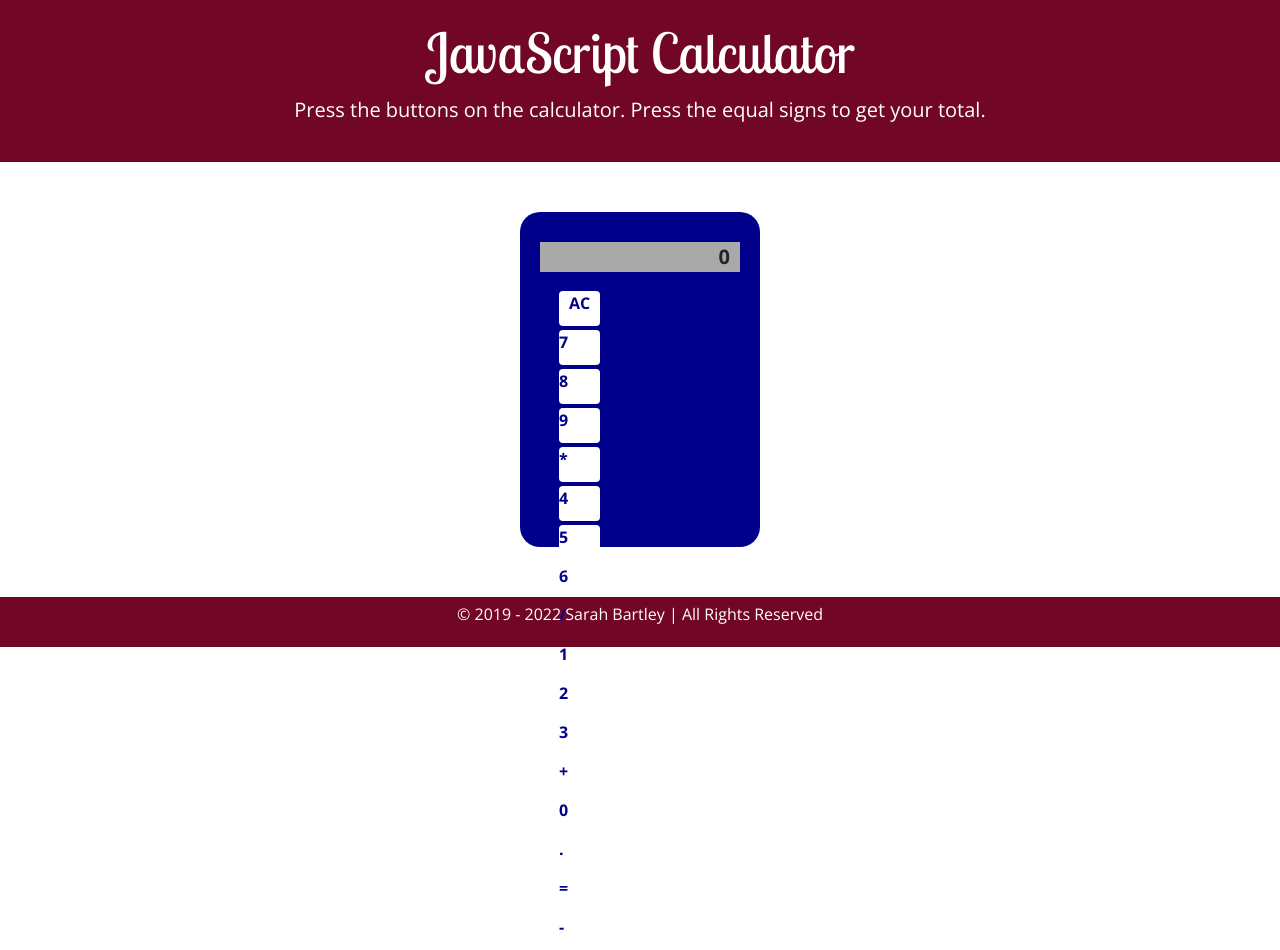
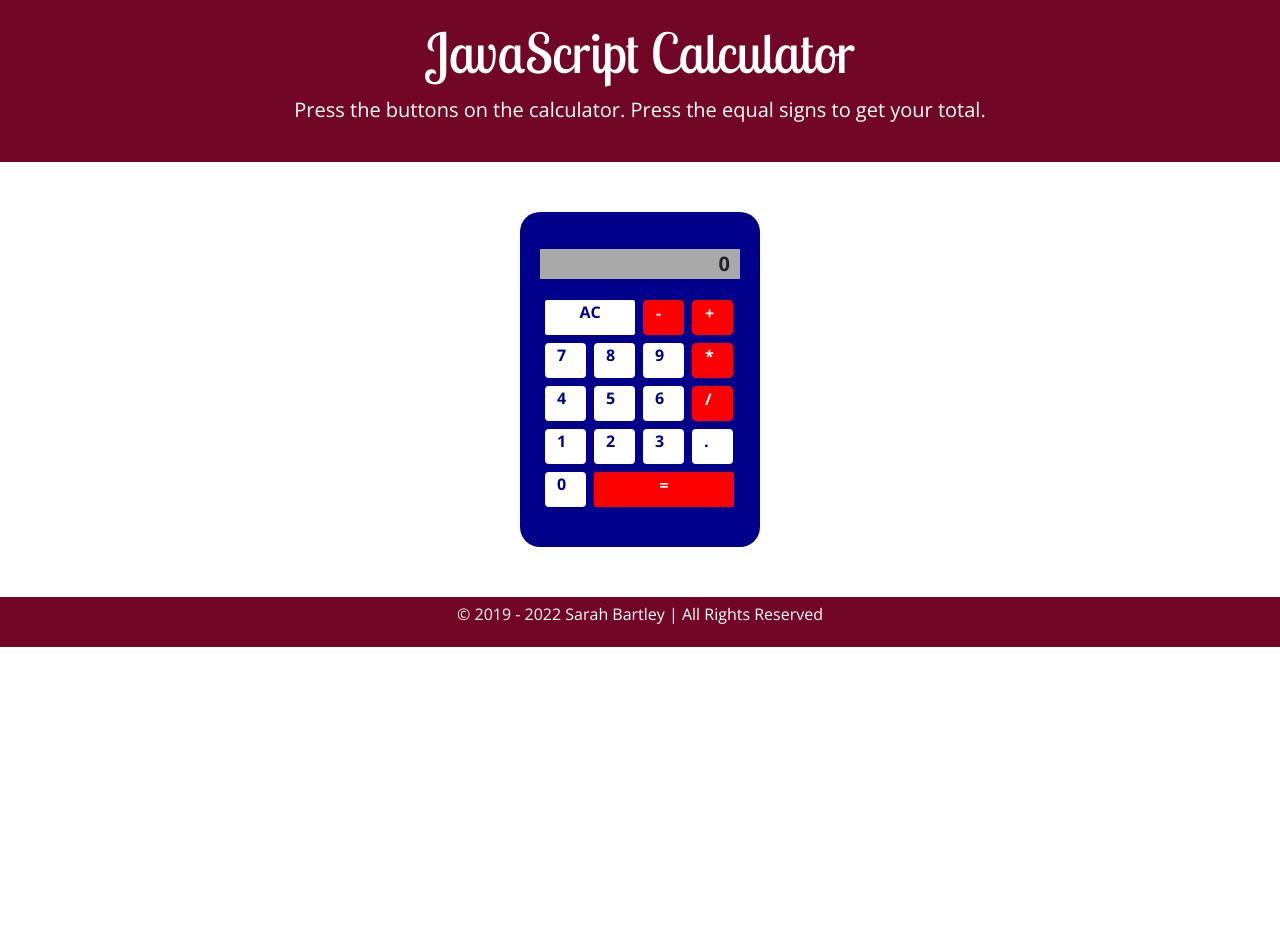
Before and after one commit to BritishPandaChick/javascript-calculator, a React (Create React App) app in the folder calculator/: page / in a window 1280 px wide. After the commit the page ends 800 px from the top, so only its background shows below. Built offline with nearby package versions, Linux system fonts and the light colour scheme.

Commit message:
Add final styles for calculator. Add row class for calculator buttons

```diff
--- a/calculator/src/App.css
+++ b/calculator/src/App.css
@@ -38,7 +38,7 @@ header p {
 }
 
 #display {
-  margin: 10px 0;
+  margin: 17px 0;
   height: 30px;
   width: 200px;
   padding-right: 10px;
@@ -49,7 +49,7 @@ header p {
 }
 
 .buttons {
-  margin: 15px;
+  margin: 13px;
 }
 
 .key {
@@ -64,6 +64,30 @@ header p {
 
 #clear {
   text-align: center;
+  width: 90px;
+  height: 35px;
+  margin: 4px;
+  border-radius: 2px;
+}
+
+#add,
+#subtract,
+#multiply,
+#divide {
+  background-color: red;
+  border: 1px solid red;
+  color: #fff;
+}
+
+#equals {
+  width: 140px;
+  height: 35px;
+  margin: 4px;
+  border-radius: 2px;
+  background-color: red;
+  border: 1px solid red;
+  color: #fff;
+  text-align: center;
 }
 
 /*== Footer ==*/
--- a/calculator/src/App.js
+++ b/calculator/src/App.js
@@ -52,11 +52,21 @@ function App() {
         </div>
 
         <div className="buttons">
-          <div className="row"></div>
+          <div className="row">
             <div id="clear" className="key" onClick={handleClear}>
               AC
             </div>
 
+            <div id="subtract" className="key" onClick={handleOperator}>
+              -
+            </div>
+
+            <div id="add" className="key" onClick={handleOperator}>
+              +
+            </div>
+          </div>
+
+          <div className="row">
             <div id="seven" className="key" onClick={handleNumber}>
               7
             </div>
@@ -72,7 +82,9 @@ function App() {
             <div id="multiply" className="key" onClick={handleOperator}>
               *
             </div>
+          </div>
 
+          <div className="row">
             <div id="four" className="key" onClick={handleNumber}>
               4
             </div>
@@ -88,7 +100,9 @@ function App() {
             <div id="divide" className="key" onClick={handleOperator}>
               /
             </div>
+          </div>
 
+          <div className="row">
             <div id="one" className="key" onClick={handleNumber}>
               1
             </div>
@@ -101,23 +115,19 @@ function App() {
               3
             </div>
 
-          <div id="add" className="key" onClick={handleOperator}>
-            +
+            <div id="decimal" className="key" onClick={handleDecimal}>
+              .
+            </div>
           </div>
 
+          <div class="row">
             <div id="zero" className="key" onClick={handleNumber}>
               0
             </div>
 
-          <div id="decimal" className="key" onClick={handleDecimal}>
-            .
-          </div>
             <div id="equals" className="key" onClick={handleEqual}>
               =
             </div>
-
-          <div id="subtract" className="key" onClick={handleOperator}>
-            -
           </div>
         </div>
       </div>
```
Lines whose indentation alone changed are shown as unchanged.
